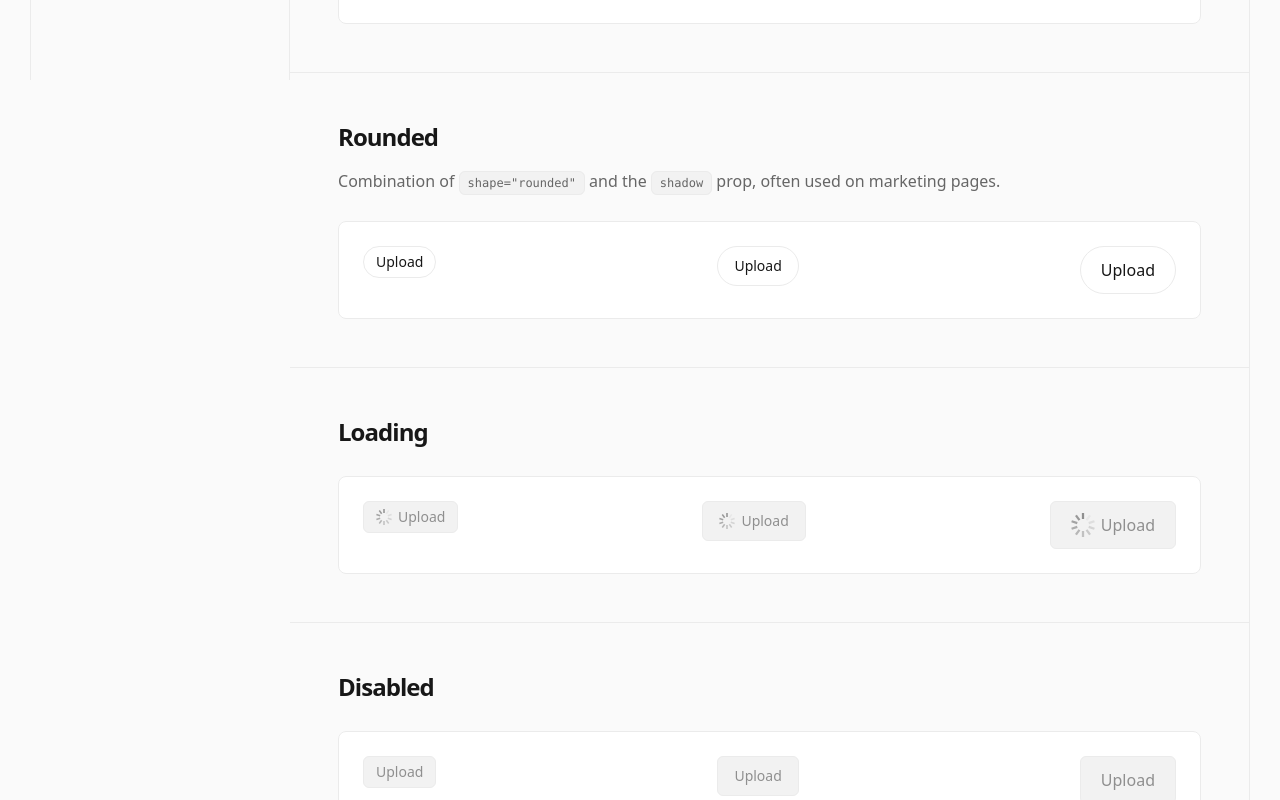
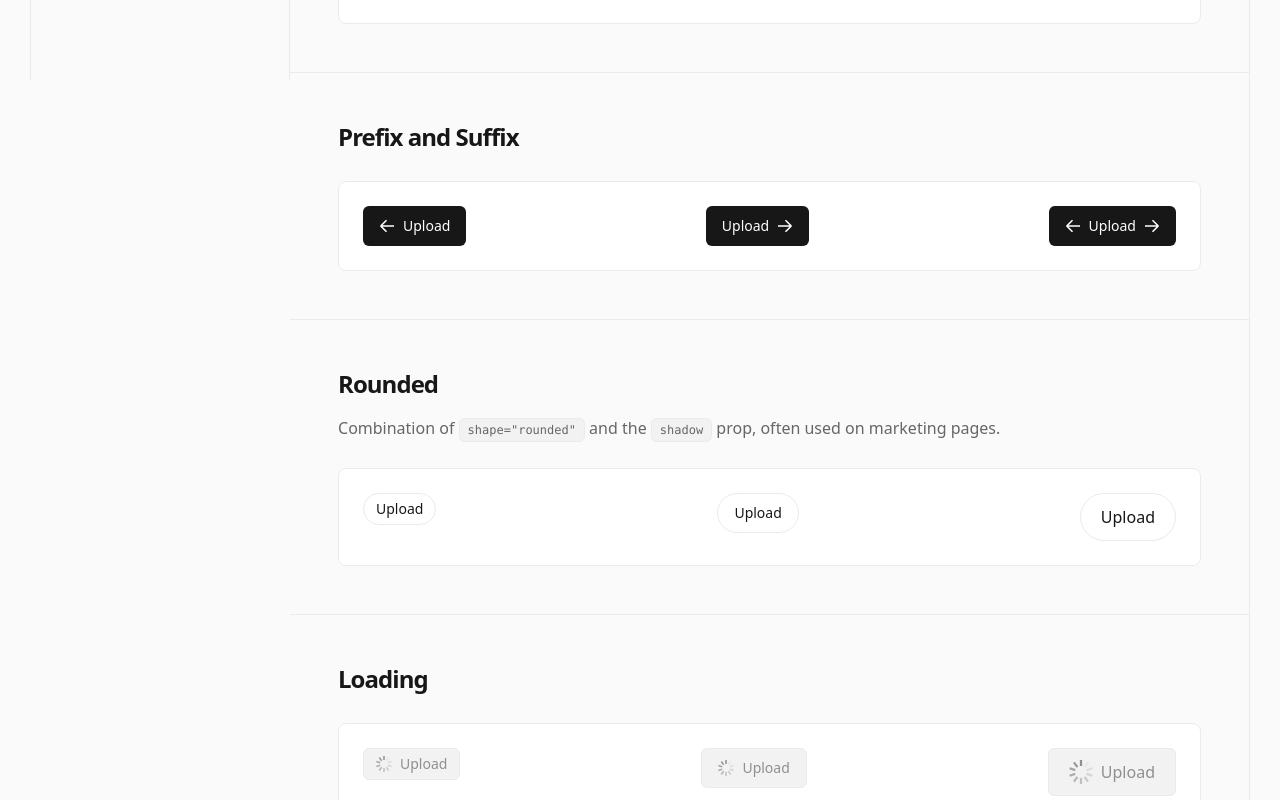
Before and after one commit to kampsy/ui, a SvelteKit app: page /button in a window 1280 px wide. Shown: the part 720-1520 px from the top of the page. Built offline with nearby package versions, Linux system fonts and the light colour scheme.

Commit message:
add suffix and prefix

```diff
--- a/src/lib/components/button.svelte
+++ b/src/lib/components/button.svelte
@@ -1,12 +1,14 @@
 <script lang="ts">
 	import LoaderCircle from '$lib/icons/loader-circle.svelte';
-	import type { Snippet } from 'svelte';
+	import type { Snippet, SvelteComponent } from 'svelte';
 	import { fade } from 'svelte/transition';
 
 	type propsT = {
 		class?: string;
 		size?: 'sm' | 'md' | 'lg';
 		type?: 'primary' | 'secondary' | 'tertiary' | 'error' | 'warning';
+		prefix?: Snippet | undefined;
+		suffix?: Snippet | undefined;
 		rounded?: boolean;
 		loading?: boolean;
 		disabled?: boolean;
@@ -17,6 +19,8 @@
 		class: klass = '',
 		size = 'md',
 		type = 'primary',
+		prefix = undefined,
+		suffix = undefined,
 		rounded = false,
 		loading = false,
 		disabled = false,
@@ -85,21 +89,35 @@
 </script>
 
 {#snippet spinner()}
-	<div class="relative {spinnerSize} animate-spin flex items-center justify-center">
-		<div transition:fade class="absolute w-full h-full">
-			<LoaderCircle />
+	{#if loading}
+		<div class="relative {spinnerSize} animate-spin flex items-center justify-center">
+			<div transition:fade class="absolute w-full h-full">
+				<LoaderCircle />
+			</div>
 		</div>
-	</div>
+	{/if}
+{/snippet}
+
+{#snippet prefixSnip()}
+	{#if prefix}
+		{@render prefix()}
+	{:else if loading}
+		{@render spinner()}
+	{/if}
+{/snippet}
+
+{#snippet suffixSnip()}
+	{#if suffix}
+		{@render suffix()}
+	{/if}
 {/snippet}
 
 <button type="button" {disabled} class="{buttonClass} ">
-	<div class="w-full h-full px-[6px] flex items-center gap-[6px]">
-		{#if loading}
-			<!-- {@render loading icon()} -->
-			{@render spinner()}
-		{/if}
+	<div class="w-full h-full px-[6px] flex items-center gap-[8px]">
+		{@render prefixSnip()}
 		<span class="font-medium first-letter:capitalize">
 			{@render children()}
 		</span>
+		{@render suffixSnip()}
 	</div>
 </button>
--- /dev/null
+++ b/src/lib/icons/arrow-left.svelte
@@ -0,0 +1,14 @@
+<svg
+	data-testid="geist-icon"
+	height="16"
+	stroke-linejoin="round"
+	viewBox="0 0 16 16"
+	width="16"
+	style="color: currentcolor;"
+	><path
+		fill-rule="evenodd"
+		clip-rule="evenodd"
+		d="M6.46966 13.7803L6.99999 14.3107L8.06065 13.25L7.53032 12.7197L3.56065 8.75001H14.25H15V7.25001H14.25H3.56065L7.53032 3.28034L8.06065 2.75001L6.99999 1.68935L6.46966 2.21968L1.39644 7.2929C1.00592 7.68342 1.00592 8.31659 1.39644 8.70711L6.46966 13.7803Z"
+		fill="currentColor"
+	></path></svg
+>
--- /dev/null
+++ b/src/lib/icons/arrow-right.svelte
@@ -0,0 +1,14 @@
+<svg
+	data-testid="geist-icon"
+	height="16"
+	stroke-linejoin="round"
+	viewBox="0 0 16 16"
+	width="16"
+	style="color: currentcolor;"
+	><path
+		fill-rule="evenodd"
+		clip-rule="evenodd"
+		d="M9.53033 2.21968L9 1.68935L7.93934 2.75001L8.46967 3.28034L12.4393 7.25001H1.75H1V8.75001H1.75H12.4393L8.46967 12.7197L7.93934 13.25L9 14.3107L9.53033 13.7803L14.6036 8.70711C14.9941 8.31659 14.9941 7.68342 14.6036 7.2929L9.53033 2.21968Z"
+		fill="currentColor"
+	></path></svg
+>
--- a/src/routes/button/+page.svelte
+++ b/src/routes/button/+page.svelte
@@ -1,5 +1,7 @@
 <script lang="ts">
 	import Button from '$lib/components/button.svelte';
+	import ArrowLeft from '$lib/icons/arrow-left.svelte';
+	import ArrowRight from '$lib/icons/arrow-right.svelte';
 	import Row from '$lib/ui/row.svelte';
 	import Shell from '$lib/ui/shell.svelte';
 </script>
@@ -69,16 +71,46 @@
 	</Row>
 {/snippet}
 
-<!--Rounded content-->
-{#snippet roundedCode(rct)}
-	<code
-		class="px-2 py-[3.6px] rounded-[6px] text-xs text-light-gray-900 bg-light-gray-100 dark:bg-dark-gray-100 dark:text-dark-gray-900 border border-light-gray-200 dark:border-dark-gray-400"
-	>
-		{rct}
-	</code>
+{#snippet prefixAndSuffix()}
+	<!--icons-->
+	{#snippet arrowLeft()}
+		<ArrowLeft />
+	{/snippet}
+
+	{#snippet arrowRight()}
+		<ArrowRight />
+	{/snippet}
+	<Row>
+		<h2
+			class="first-letter:capitalize text-light-gray-1000 dark:text-dark-gray-1000 text-[24px] font-semibold leading-[32px] tracking-[-0.96px] mb-3"
+		>
+			Prefix and Suffix
+		</h2>
+
+		<!--The example with code snippet-->
+		<div class="mt-4 xl:mt-7">
+			<div
+				class="w-full p-6 bg-light-bg dark:bg-dark-bg border border-light-gray-200 dark:border-dark-gray-400 rounded-lg"
+			>
+				<div class="w-full flex justify-between">
+					<Button prefix={arrowLeft}>upload</Button>
+					<Button suffix={arrowRight}>upload</Button>
+					<Button prefix={arrowLeft} suffix={arrowRight}>upload</Button>
+				</div>
+			</div>
+		</div>
+	</Row>
 {/snippet}
 
 {#snippet rounded()}
+	<!--Rounded content-->
+	{#snippet roundedCode(rct)}
+		<code
+			class="px-2 py-[3.6px] rounded-[6px] text-xs text-light-gray-900 bg-light-gray-100 dark:bg-dark-gray-100 dark:text-dark-gray-900 border border-light-gray-200 dark:border-dark-gray-400"
+		>
+			{rct}
+		</code>
+	{/snippet}
 	<Row>
 		<h2
 			class="first-letter:capitalize text-light-gray-1000 dark:text-dark-gray-1000 text-[24px] font-semibold leading-[32px] tracking-[-0.96px] mb-3"
@@ -145,9 +177,9 @@
 				class="w-full p-6 bg-light-bg dark:bg-dark-bg border border-light-gray-200 dark:border-dark-gray-400 rounded-lg"
 			>
 				<div class="w-full flex justify-between">
-					<Button size="sm"  disabled>upload</Button>
-					<Button  disabled>upload</Button>
-					<Button size="lg"  disabled>upload</Button>
+					<Button size="sm" disabled>upload</Button>
+					<Button disabled>upload</Button>
+					<Button size="lg" disabled>upload</Button>
 				</div>
 			</div>
 		</div>
@@ -158,6 +190,7 @@
 	{@render button()}
 	{@render size()}
 	{@render types()}
+	{@render prefixAndSuffix()}
 	{@render rounded()}
 	{@render loading()}
 	{@render disabled()}
```
